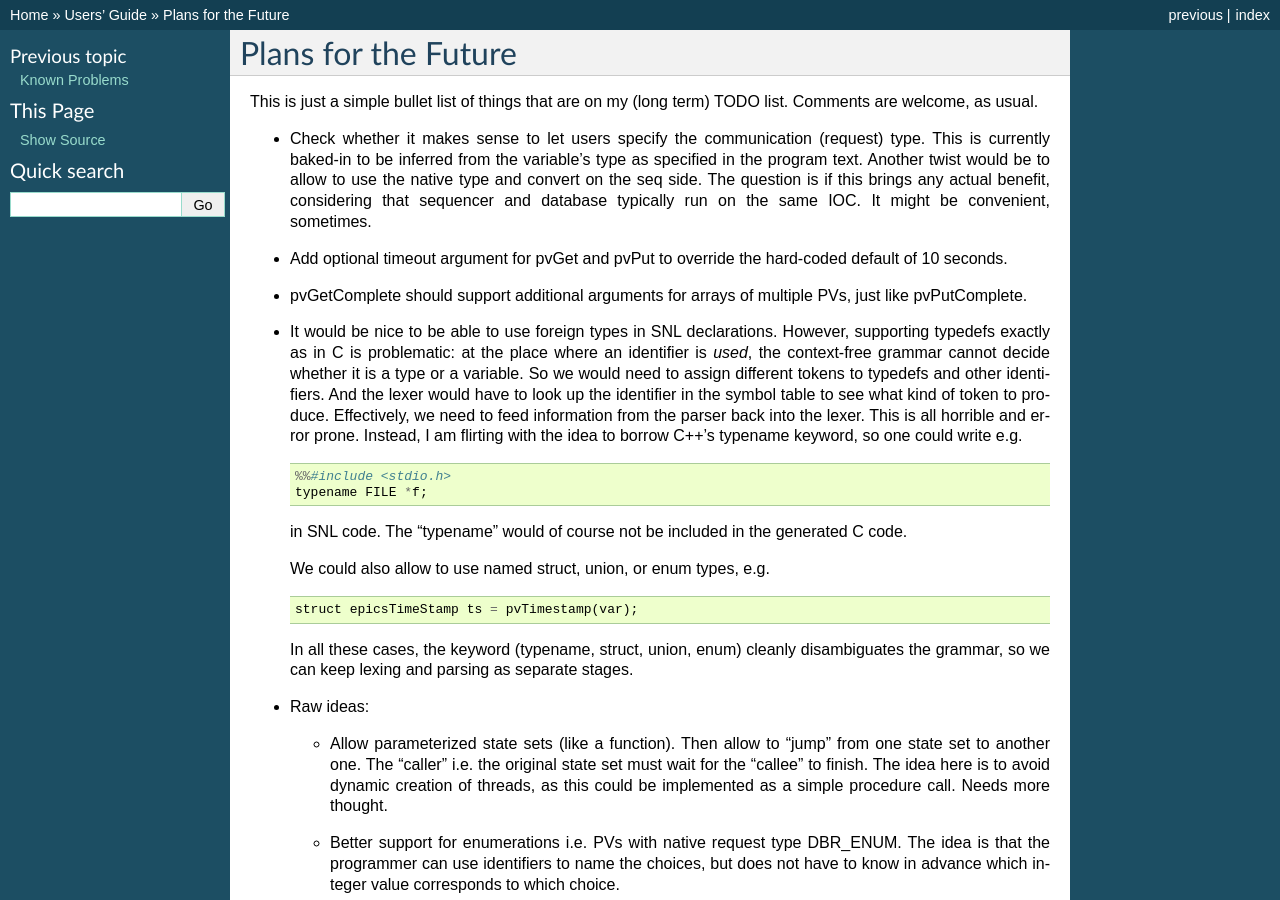
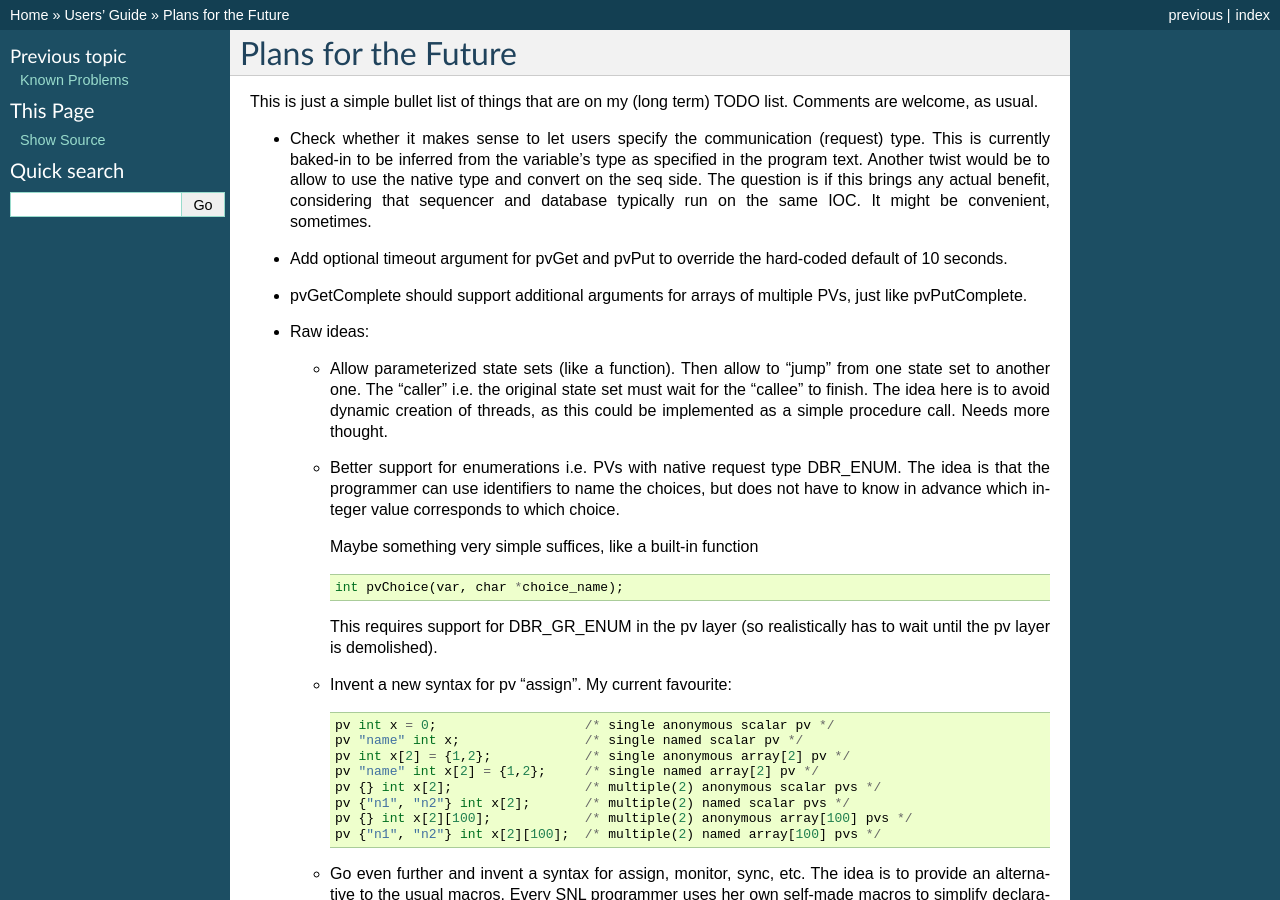
Before and after one commit to jeonghanlee/sequencer-2-2, a Sphinx documentation site: the page built from documentation/Plans.txt, in a window 1280 px wide and 900 px high. Built offline with Sphinx 7.4.7, drawn with Linux system fonts in a browser that asks for light colours.

Commit message:
docs: removed foreign types from plans

```diff
--- a/documentation/Plans.txt
+++ b/documentation/Plans.txt
@@ -17,31 +17,6 @@
 
 * pvGetComplete should support additional arguments for arrays of multiple
   PVs, just like pvPutComplete.
-
-* It would be nice to be able to use foreign types in SNL declarations.
-  However, supporting typedefs exactly as in C is problematic:
-  at the place where an identifier is *used*, the context-free grammar cannot
-  decide whether it is a type or a variable. So we would need to assign
-  different tokens to typedefs and other identifiers. And the
-  lexer would have to look up the identifier in the symbol table to see
-  what kind of token to produce. Effectively, we need to feed information
-  from the parser back into the lexer. This is all horrible and error
-  prone. Instead, I am flirting
-  with the idea to borrow C++'s typename keyword, so one could write e.g. ::
-
-    %%#include <stdio.h>
-    typename FILE *f;
-
-  in SNL code. The "typename" would of course not be included in the
-  generated C code.
-
-  We could also allow to use named struct, union, or enum types, e.g. ::
-
-    struct epicsTimeStamp ts = pvTimestamp(var);
-
-  In all these cases, the keyword (typename, struct, union, enum)
-  cleanly disambiguates the grammar, so we can keep lexing and parsing
-  as separate stages.
 
 * Raw ideas:
 
```
